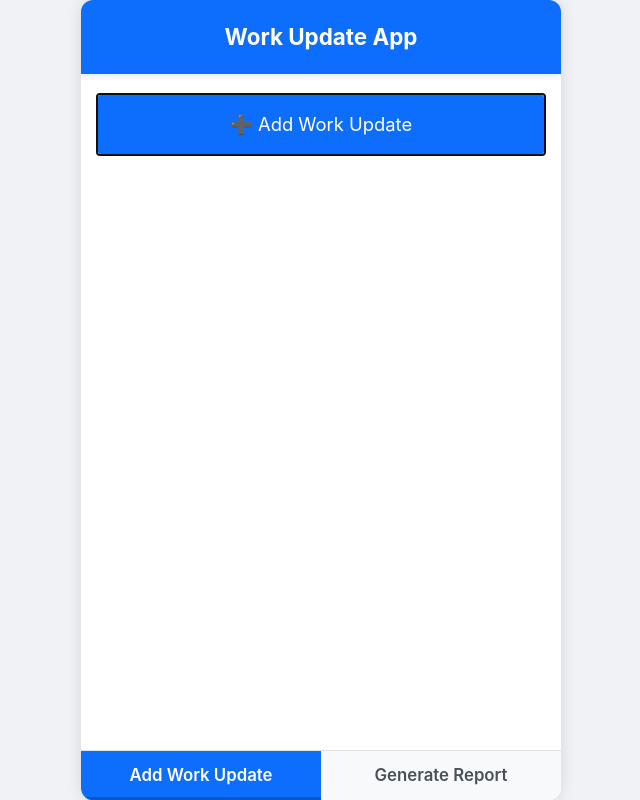
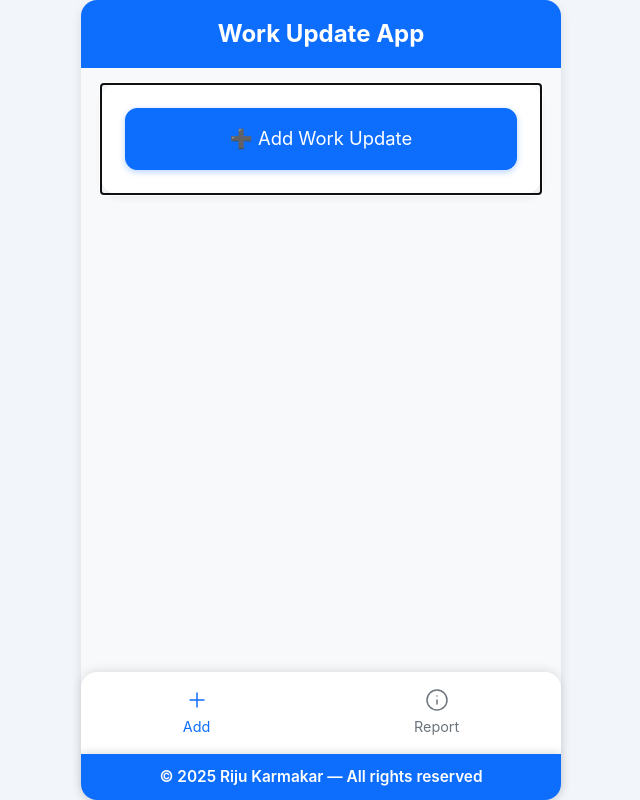
Before and after one commit to Riju7319/WorkUpdateGenerator, a plain HTML site: page Index.html in a window 1280 px wide. Shown: the whole page, without its empty margins (319-959 px from the left). Drawn offline with nearby package versions, Linux system fonts and the light colour scheme.

Commit message:
Update Index.html
add the footer

```diff
--- a/Index.html
+++ b/Index.html
@@ -3,12 +3,14 @@
 <head>
   <meta charset="UTF-8" />
   <meta name="viewport" content="width=device-width, initial-scale=1" />
-  <title>Work Update & Report</title>
+  <title>Work Update App - Native Look</title>
+
   <!-- Bootstrap CSS -->
   <link
     href="https://cdn.jsdelivr.net/npm/bootstrap@5.3.0/dist/css/bootstrap.min.css"
     rel="stylesheet"
   />
+
   <style>
     /* App container */
     body, html {
@@ -16,143 +18,200 @@
       margin: 0;
       font-family: -apple-system, BlinkMacSystemFont, "Segoe UI", Roboto,
         Oxygen, Ubuntu, Cantarell, "Open Sans", "Helvetica Neue", sans-serif;
-      background: #f0f2f5;
+      background: #f2f5fa;
     }
     #app {
       max-width: 480px;
       margin: auto;
-      min-height: 100vh;
+      height: 100vh;
       display: flex;
       flex-direction: column;
-      background: white;
-      box-shadow: 0 0 15px rgb(0 0 0 / 0.12);
-      border-radius: 12px;
+      background: #fff;
+      box-shadow: 0 4px 12px rgb(0 0 0 / 0.1);
+      border-radius: 16px;
       overflow: hidden;
+      padding-bottom: 58px; /* space for footer */
     }
-    header {
+
+    /* Fixed top app bar */
+    header#appBar {
       background-color: #0d6efd;
       color: white;
-      padding: 1.25rem 1rem;
+      padding: 1rem 1.25rem;
+      font-size: 1.5rem;
+      font-weight: 700;
       text-align: center;
-      font-size: 1.4rem;
-      font-weight: 700;
       user-select: none;
-      box-shadow: 0 2px 6px rgb(0 0 0 / 0.1);
+      flex-shrink: 0;
+      box-shadow: 0 2px 6px rgb(0 0 0 / 0.15);
     }
+
+    /* Content area scrollable */
     main {
-      flex: 1;
-      padding: 1.25rem 1rem;
+      flex: 1 1 auto;
       overflow-y: auto;
-      -webkit-overflow-scrolling: touch;
+      padding: 1rem 1.25rem;
+      background: #f8f9fa;
+      position: relative;
     }
-    nav {
+
+    /* Card for content */
+    .page-card {
+      background: white;
+      border-radius: 16px;
+      box-shadow: 0 4px 8px rgb(0 0 0 / 0.06);
+      padding: 1.5rem;
+      height: 100%;
       display: flex;
-      border-top: 1px solid #dee2e6;
-      background: #f8f9fa;
+      flex-direction: column;
     }
-    nav button {
-      flex: 1;
-      font-size: 1.05rem;
+
+    /* Bottom Tab Bar */
+    nav#bottomNav {
+      position: fixed;
+      bottom: 46px; /* above footer */
+      left: 50%;
+      transform: translateX(-50%);
+      max-width: 480px;
+      width: 100%;
+      background: white;
+      box-shadow: 0 -2px 10px rgb(0 0 0 / 0.1);
+      display: flex;
+      justify-content: space-around;
+      padding: 0.5rem 0;
+      user-select: none;
+      z-index: 1095;
+      border-top-left-radius: 16px;
+      border-top-right-radius: 16px;
+    }
+    nav#bottomNav button {
+      background: transparent;
       border: none;
-      padding: 0.75rem 0;
-      background: transparent;
-      color: #495057;
-      font-weight: 600;
+      flex-grow: 1;
+      font-size: 0.9rem;
+      padding: 0.5rem 0;
+      display: flex;
+      flex-direction: column;
+      align-items: center;
+      color: #6c757d;
       cursor: pointer;
-      transition: background-color 0.25s ease, color 0.25s ease;
+      transition: color 0.3s ease;
     }
-    nav button:hover:not(.active) {
-      background-color: #e2e6ea;
+    nav#bottomNav button svg {
+      width: 24px;
+      height: 24px;
+      margin-bottom: 0.25rem;
+      stroke-width: 1.5;
     }
-    nav button.active {
-      background: #0d6efd;
-      color: white;
-      box-shadow: inset 0 -3px 0 #0a58ca;
-      border-radius: 0;
+    nav#bottomNav button.active,
+    nav#bottomNav button:hover {
+      color: #0d6efd;
     }
-    /* Button full width & spacing */
-    .btn-primary, .btn-success, .btn-info, .btn-outline-primary {
+
+    /* Hide pages by default */
+    section.page {
+      display: none;
+      flex: 1 1 auto;
+    }
+    section.page.active {
+      display: flex;
+      flex-direction: column;
+    }
+
+    /* Buttons full width and spaced nicely */
+    .btn-primary, .btn-success, .btn-outline-info {
       width: 100%;
       font-size: 1.15rem;
       padding: 1rem 0.5rem;
+      border-radius: 12px;
+      box-shadow: 0 2px 6px rgb(13 110 253 / 0.3);
     }
-    /* Report page styling */
+
+    /* Scrollable report area */
     #reportArea {
-      max-height: 50vh;
+      flex: 1 1 auto;
       overflow-y: auto;
       margin-top: 1rem;
     }
-    .form-label {
-      font-weight: 600;
+
+    /* Month-Year Menu Bar inside report */
+    #monthYearMenuBar {
+      background-color: #f8f9fa;
+      margin-top: 1rem;
     }
-    /* Step headings */
-    h5 {
-      font-weight: 700;
-      margin-bottom: 1rem;
-      color: #212529;
-      text-align: center;
-      text-transform: uppercase;
-      letter-spacing: 0.05em;
-    }
-    /* Container for month-year buttons */
     #buttonContainer {
       display: flex;
-      flex-wrap: wrap;
       gap: 0.5rem;
-      margin-top: 1rem;
-      justify-content: center;
+      overflow-x: auto;
+      padding-bottom: 0.5rem;
+      -webkit-overflow-scrolling: touch;
+      white-space: nowrap;
     }
     #buttonContainer button {
-      flex-grow: 1;
-      flex-basis: 48%;
-      font-size: 1rem;
-      padding: 0.65rem 0;
+      flex-grow: 0 !important;
+      flex-basis: auto !important;
+      display: inline-block;
+      min-width: 100px;
       white-space: nowrap;
     }
-    /* CSV uploader section */
-    #csvUploader {
-      background: #e9ecef;
-      border-radius: 8px;
-      padding: 1rem;
-      box-shadow: inset 0 0 6px rgb(0 0 0 / 0.05);
+
+    /* Footer styles */
+    #footerBar {
+      position: fixed;
+      bottom: 0;
+      left: 50%;
+      transform: translateX(-50%);
+      max-width: 480px;
+      width: 100%;
+      height: 46px;
+      background: #0d6efd;
+      color: #fff;
+      font-size: 0.96rem;
+      font-weight: 600;
+      display: flex;
+      align-items: center;
+      justify-content: center;
+      box-shadow: 0 -2px 10px rgb(0 0 0 / 0.12);
+      z-index: 1100;
+      border-bottom-left-radius: 16px;
+      border-bottom-right-radius: 16px;
+      user-select: none;
     }
-    /* Space below buttons */
-    #processBtn {
-      margin-bottom: 1rem;
-    }
-    /* Source data button */
-    #viewSourceBtn {
-      margin-top: 0.5rem;
-    }
+
     /* Responsive tweaks */
     @media (max-width: 360px) {
-      #buttonContainer button {
-        flex-basis: 100%;
+      .page-card {
+        padding: 1rem;
       }
     }
   </style>
 </head>
 <body>
   <div id="app" role="main" aria-label="Work Update and Report Application">
-    <header>Work Update App</header>
+
+    <header id="appBar" role="banner">
+      Work Update App
+    </header>
 
     <main>
       <!-- Add Work Update Page -->
-      <section id="page-add" class="page" tabindex="0">
+      <section id="page-add" class="page active" tabindex="0" role="region" aria-label="Add Work Update">
+        <div class="page-card">
           <a
             href="https://forms.gle/8TbY5fmMs9rPeiQx7"
             target="_blank"
             rel="noopener noreferrer"
             class="btn btn-primary"
             aria-label="Open form to add work update"
-          >➕ Add Work Update</a
-        >
+            >➕ Add Work Update</a>
+        </div>
       </section>
 
       <!-- Generate Report Page -->
-      <section id="page-report" class="page" style="display:none;" tabindex="0" aria-live="polite">
+      <section id="page-report" class="page" tabindex="0" role="region" aria-label="Generate Report">
+        <div class="page-card d-flex flex-column">
           <div id="csvUploader" aria-label="CSV Report Upload Section">
-          <h5>Step 1: Download & Upload CSV Report</h5>
+            <h5 class="text-center fw-bold mb-3">Step 1: Download & Upload CSV Report</h5>
 
             <div class="mb-3">
               <a
@@ -160,12 +219,11 @@
                 target="_blank"
                 class="btn btn-primary"
                 aria-label="Download CSV report"
-              >📥 Download CSV</a
-            >
+                >📥 Download CSV</a>
             </div>
 
             <div class="mb-3">
-            <label for="csvFile" class="form-label">Upload Downloaded CSV File:</label>
+              <label for="csvFile" class="form-label fw-semibold">Upload Downloaded CSV File:</label>
               <input
                 type="file"
                 id="csvFile"
@@ -179,7 +237,7 @@
               </div>
             </div>
 
-          <button id="processBtn" class="btn btn-success">✅ Next: Process File</button>
+            <button id="processBtn" class="btn btn-success mb-3">✅ Next: Process File</button>
 
             <a
               href="https://docs.google.com/spreadsheets/d/1coypbNfY9aaIx8dgJJhRU60q82IwjG-IMal531Q39RY/edit?usp=sharing"
@@ -188,29 +246,47 @@
               id="viewSourceBtn"
               class="btn btn-outline-info"
               aria-label="View source data in Google Sheets"
-            >👁️ View Source Data</a
-          >
+              >👁️ View Source Data</a>
           </div>
 
-        <hr class="my-4" />
+          <!-- Month-Year buttons moved here as a horizontal scrollable bar -->
+          <nav id="monthYearMenuBar" aria-label="Month and Year Report Selection">
+            <div id="buttonContainer" role="list"></div>
+          </nav>
 
-        <div aria-label="Step 2: Download Report by Month-Year" class="text-center">
-          <h5>Step 2: Download Report by Month-Year</h5>
-          <div id="buttonContainer" class="d-flex flex-wrap gap-2 justify-content-center mt-3" role="list"></div>
+          <div id="reportArea" aria-live="polite" aria-atomic="true" class="mt-3 flex-grow-1"></div>
         </div>
-
-        <div id="reportArea" aria-live="polite" aria-atomic="true"></div>
       </section>
     </main>
 
-    <nav aria-label="Main navigation">
-      <button id="btnAdd" class="active" aria-current="page" aria-label="Navigate to Add Work Update page">Add Work Update</button>
-      <button id="btnReport" aria-label="Navigate to Generate Report page">Generate Report</button>
+    <!-- Bottom Tab Bar -->
+    <nav id="bottomNav" role="navigation" aria-label="Primary">
+      <button id="btnAdd" class="active" aria-current="page" aria-label="Navigate to Add Work Update page" type="button">
+        <svg stroke="currentColor" fill="none" stroke-linecap="round" stroke-linejoin="round" viewBox="0 0 24 24" aria-hidden="true" focusable="false">
+          <line x1="12" y1="5" x2="12" y2="19" />
+          <line x1="5" y1="12" x2="19" y2="12" />
+        </svg>
+        Add
+      </button>
+      <button id="btnReport" aria-label="Navigate to Generate Report page" type="button">
+        <svg stroke="currentColor" fill="none" stroke-linecap="round" stroke-linejoin="round" viewBox="0 0 24 24" aria-hidden="true" focusable="false">
+          <circle cx="12" cy="12" r="10" />
+          <line x1="12" y1="16" x2="12" y2="12" />
+          <line x1="12" y1="8" x2="12" y2="8" />
+        </svg>
+        Report
+      </button>
     </nav>
+
+    <!-- Fixed Footer -->
+    <footer id="footerBar" role="contentinfo">
+      © 2025 Riju Karmakar — All rights reserved
+    </footer>
+
   </div>
 
   <!-- Bootstrap JS bundle -->
-  <script src="https://cdn.jsdelivr.net/npm/bootstrap@5.3.0/dist/js/bootstrap.bundle.min.js" crossorigin="anonymous"></script>
+  <script src="https://cdn.jsdelivr.net/npm/bootstrap@5.3.0/dist/js/bootstrap.bundle.min.js"></script>
   <!-- External libraries for CSV parsing and PDF generation -->
   <script src="https://cdnjs.cloudflare.com/ajax/libs/PapaParse/5.4.1/papaparse.min.js"></script>
   <script src="https://cdnjs.cloudflare.com/ajax/libs/jspdf/2.5.1/jspdf.umd.min.js"></script>
@@ -228,23 +304,22 @@
       const buttonContainer = document.getElementById("buttonContainer");
       const reportArea = document.getElementById("reportArea");
 
-      // Navigation handlers
       btnAdd.addEventListener("click", () => showPage("add"));
       btnReport.addEventListener("click", () => showPage("report"));
 
       function showPage(page) {
         if (page === "add") {
-          pageAdd.style.display = "block";
+          pageAdd.classList.add("active");
           pageAdd.focus();
-          pageReport.style.display = "none";
+          pageReport.classList.remove("active");
           btnAdd.classList.add("active");
           btnAdd.setAttribute("aria-current", "page");
           btnReport.classList.remove("active");
           btnReport.removeAttribute("aria-current");
           clearReportSection();
         } else if (page === "report") {
-          pageAdd.style.display = "none";
-          pageReport.style.display = "block";
+          pageAdd.classList.remove("active");
+          pageReport.classList.add("active");
           pageReport.focus();
           btnReport.classList.add("active");
           btnReport.setAttribute("aria-current", "page");
@@ -253,14 +328,12 @@
         }
       }
 
-      // Clears report page state when switching to Add page
       function clearReportSection() {
         buttonContainer.innerHTML = "";
         reportArea.innerHTML = "";
         csvFileInput.value = "";
       }
 
-      // Global variable for parsed CSV data
       let globalData = [];
 
       processBtn.addEventListener("click", () => {
@@ -293,7 +366,6 @@
         });
       });
 
-      // Generate buttons for each distinct Month-Year
       function populateMonthButtons() {
         const monthYearSet = new Set();
 
@@ -327,7 +399,6 @@
         alert(`🎉 Generated buttons for ${monthYearSet.size} month(s).`);
       }
 
-      // Generates PDF report for filtered data
       async function generatePDF(filteredData, selectedMonthYear) {
         const { jsPDF } = window.jspdf;
         const doc = new jsPDF({
@@ -338,7 +409,6 @@
 
         const pageWidth = doc.internal.pageSize.getWidth();
 
-        // Title and Subtitle Centered
         doc.setFontSize(12);
         doc.setFont("helvetica", "bold");
         const title = "MANBHUM ANANDA ASHRAM NITYANANDA TRUST";
@@ -346,18 +416,15 @@
         doc.text(title, pageWidth / 2, 15, { align: "center" });
         doc.text(subtitle, pageWidth / 2, 22, { align: "center" });
 
-        // Horizontal Line
         doc.setLineWidth(0.3);
         doc.line(10, 26, pageWidth - 10, 26);
 
-        // Month Centered
         doc.setFont("helvetica", "normal");
         doc.setFontSize(11);
         doc.text(`For the month of ${selectedMonthYear}`, pageWidth / 2, 33, {
           align: "center",
         });
 
-        // Name left and Designation right
         doc.setFontSize(10);
         doc.text("Name: Toton Shit", 10, 40);
         doc.text(
@@ -367,7 +434,6 @@
           { align: "right" }
         );
 
-        // Table headers
         const headers = [
           [
             "Sl",
@@ -380,7 +446,6 @@
           ],
         ];
 
-        // Table rows
         const rows = filteredData.map((row, index) => [
           index + 1,
           row["Date of Visit"] || "",
@@ -419,12 +484,11 @@
 
         doc.save(`Travel_Report_${selectedMonthYear}.pdf`);
 
-        // Update reportArea with confirmation
         reportArea.innerHTML = `<div class="alert alert-success" role="alert">✅ PDF generated for <strong>${selectedMonthYear}</strong>. Check your downloads.</div>`;
         reportArea.focus();
       }
 
-      // Initialize app on load
+      // Initialize
       showPage("add");
     })();
   </script>
```
Lines whose indentation alone changed are shown as unchanged.
